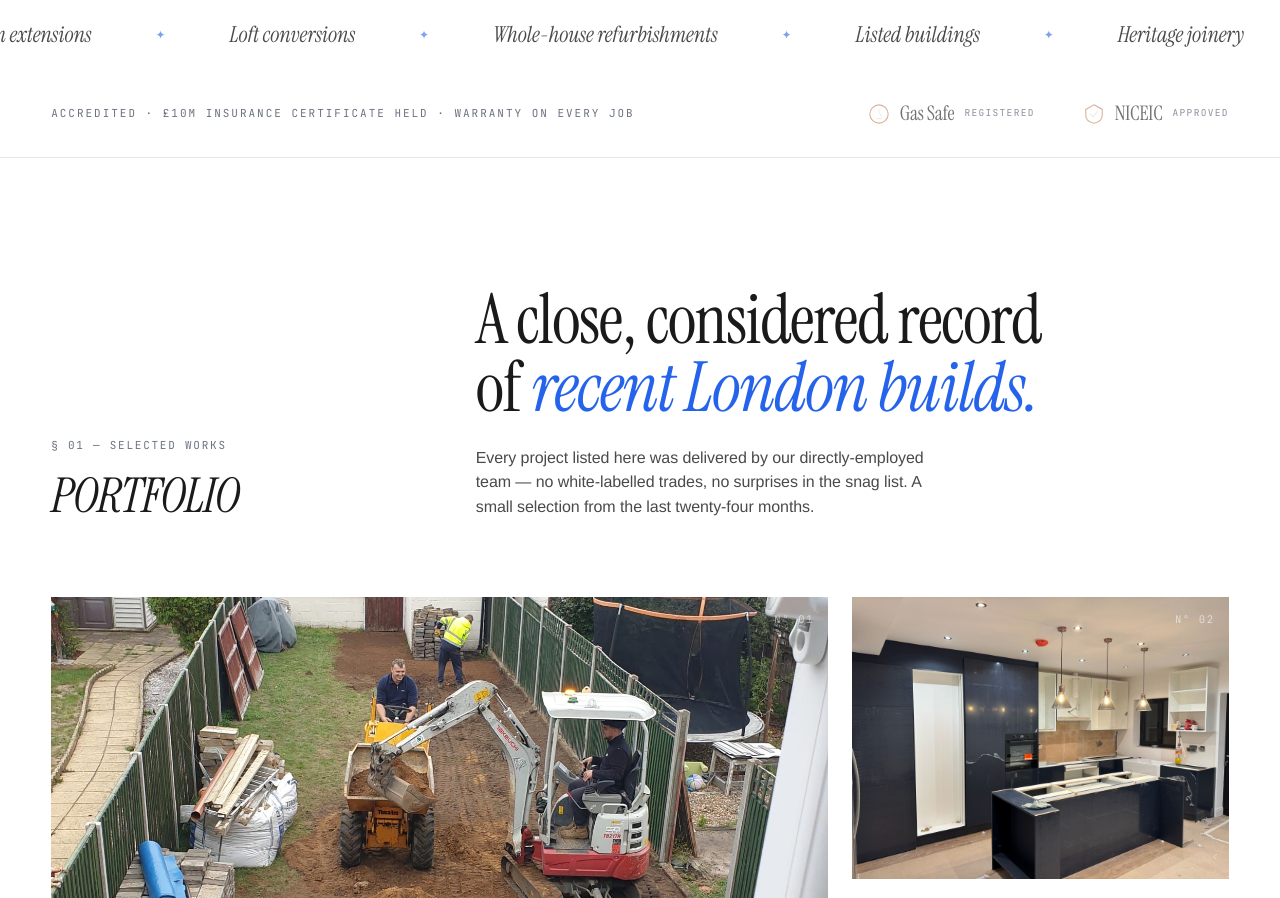
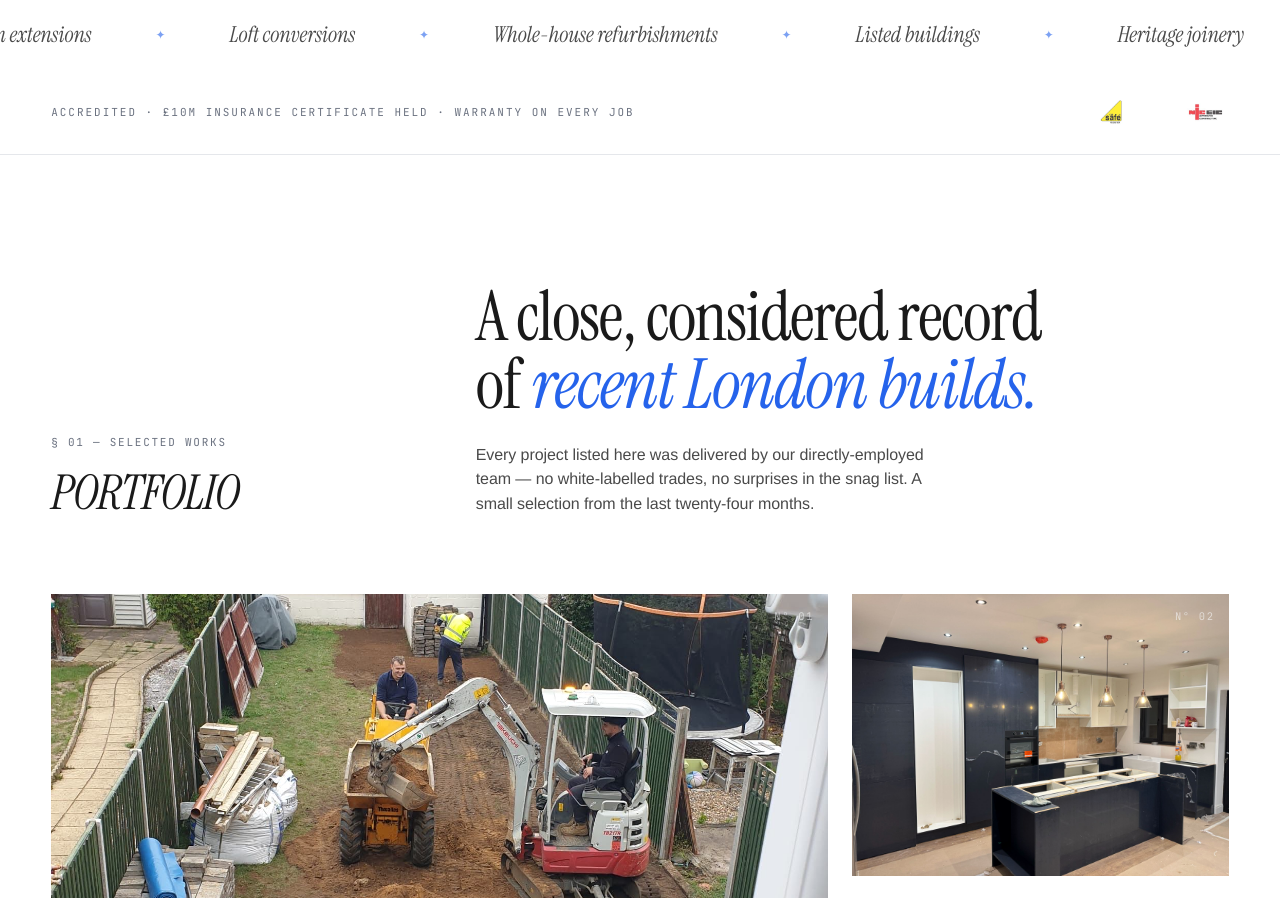
Before and after one commit to AldiD12/delta-construction, a Next.js app: page / in a window 1280 px wide. Shown: the part 886-1784 px from the top of the page. Built offline with nearby package versions, Linux system fonts and the light colour scheme.

Commit message:
Add Gas Safe and NICEIC logo images to trust bar

```diff
--- a/index.html
+++ b/index.html
@@ -1143,8 +1143,8 @@
   <div class="trust-inner">
     <span class="trust-label">Accredited · £10m insurance certificate held · Warranty on every job</span>
     <div class="trust-logos">
-      <span class="tl"><svg viewBox="0 0 24 24" fill="none"><path d="M12 2C6.5 2 2 6.5 2 12s4.5 10 10 10 10-4.5 10-10S17.5 2 12 2z" stroke="#c89372" stroke-width="1.2"/><path d="M12 6v4l3 5M9 17h6" stroke="#ece7dd" stroke-width="1.2"/></svg> Gas Safe <small>Registered</small></span>
-      <span class="tl"><svg viewBox="0 0 24 24" fill="none"><path d="M12 2l9 5v6c0 5-4 8-9 9-5-1-9-4-9-9V7l9-5z" stroke="#c89372" stroke-width="1.2"/><path d="M8 12l3 3 5-6" stroke="#ece7dd" stroke-width="1.4"/></svg> NICEIC <small>Approved</small></span>
+      <span class="tl"><img src="/uploads/gas-safe.png" alt="Gas Safe Registered" style="height:28px;width:auto" /></span>
+      <span class="tl"><img src="/uploads/niceic.png" alt="NICEIC Approved Contractor" style="height:28px;width:auto" /></span>
     </div>
   </div>
 </section>
--- a/src/app/page.tsx
+++ b/src/app/page.tsx
@@ -234,8 +234,8 @@ export default function Home() {
   <div className="trust-inner">
     <span className="trust-label">Accredited · £10m insurance certificate held · Warranty on every job</span>
     <div className="trust-logos">
-      <span className="tl"><svg viewBox="0 0 24 24" fill="none"><path d="M12 2C6.5 2 2 6.5 2 12s4.5 10 10 10 10-4.5 10-10S17.5 2 12 2z" stroke="#c89372" stroke-width="1.2"/><path d="M12 6v4l3 5M9 17h6" stroke="#ece7dd" stroke-width="1.2"/></svg> Gas Safe <small>Registered</small></span>
-      <span className="tl"><svg viewBox="0 0 24 24" fill="none"><path d="M12 2l9 5v6c0 5-4 8-9 9-5-1-9-4-9-9V7l9-5z" stroke="#c89372" stroke-width="1.2"/><path d="M8 12l3 3 5-6" stroke="#ece7dd" stroke-width="1.4"/></svg> NICEIC <small>Approved</small></span>
+      <span className="tl"><img src="/uploads/gas-safe.png" alt="Gas Safe Registered" style={{height:"28px",width:"auto"}} /></span>
+      <span className="tl"><img src="/uploads/niceic.png" alt="NICEIC Approved Contractor" style={{height:"28px",width:"auto"}} /></span>
     </div>
   </div>
 </section>
```
Also changed, not shown: public/uploads/gas-safe.png (added), public/uploads/niceic.png (added).
